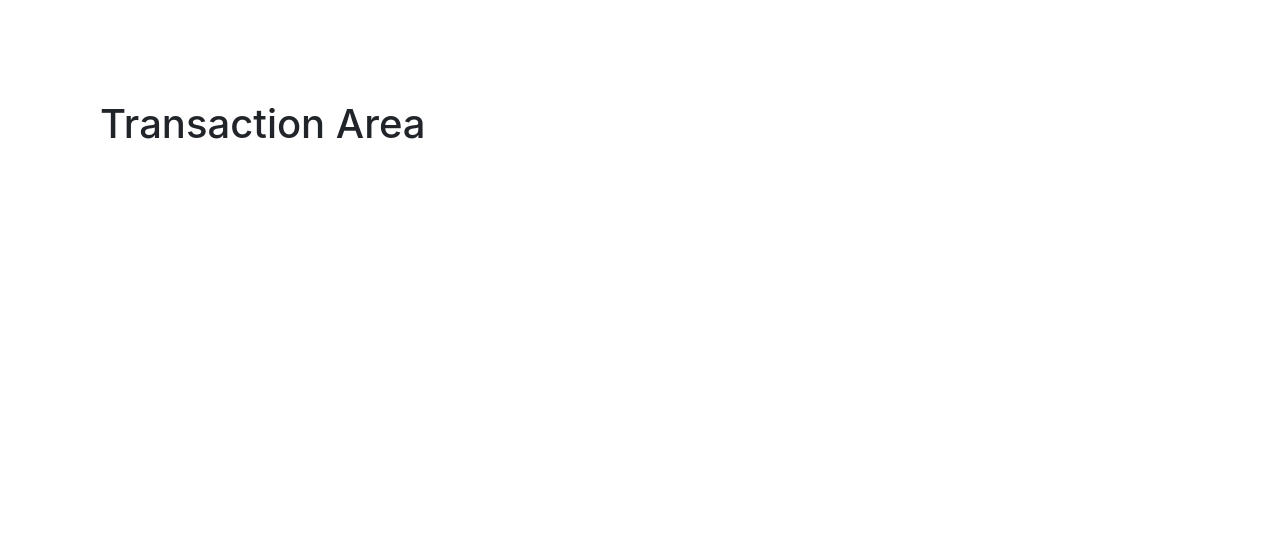
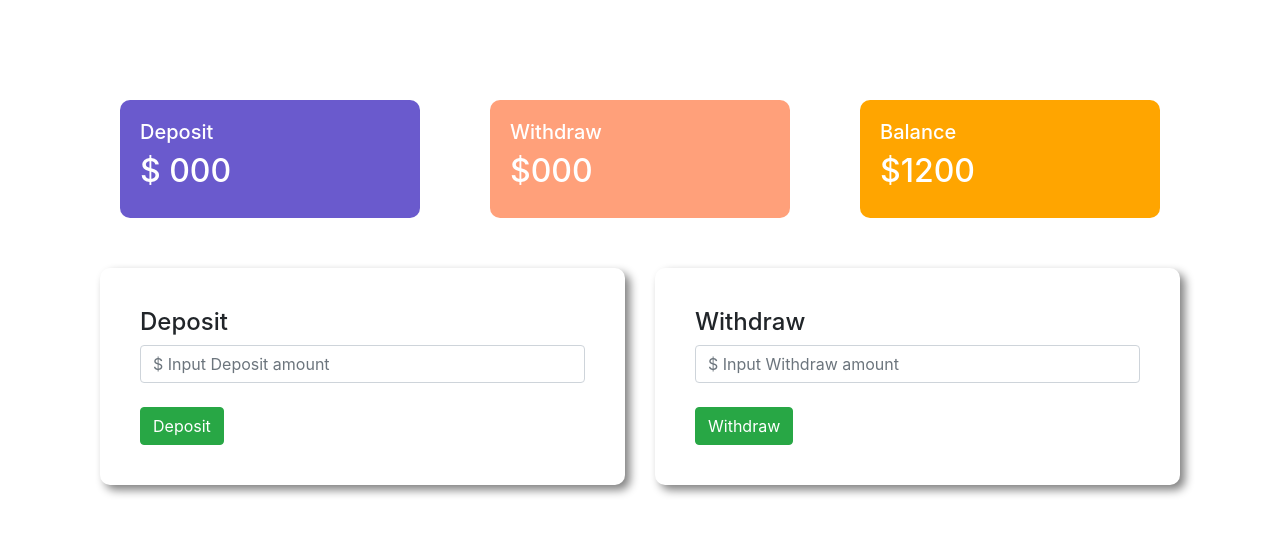
Before and after one commit to NA-Siddiky/pioneer-bank, a plain HTML site: page index.html in a window 1280 px wide. Both pictures are taken after a click on the button "Enter". Drawn offline with nearby package versions, Linux system fonts and the light colour scheme.

Commit message:
adding codes

```diff
--- a/index.html
+++ b/index.html
@@ -24,10 +24,48 @@
         </div>
     </div>
     <div id="transaction-area">
-        <h1> Transaction Area </h1>
+        <div class="row">
+            <div class="col-md-4">
+                <div class="deposit status">
+                    <h5>Deposit</h5>
+                    <h2>$ <span id="currentDeposit">000</span></h2>
+                </div>
+            </div>
+            <div class="col-md-4">
+                <div class="withdraw status">
+                    <h5>Withdraw</h5>
+                    <h2>$000</h2>
+                </div>
+            </div>
+            <div class="col-md-4">
+                <div class="balance status">
+                    <h5>Balance</h5>
+                    <h2>$1200</h2>
+                </div>
+            </div>
+        </div>
+        <div class="row">
+            <div class="col-md-6">
+                <div class="submit-area">
+                    <h4>Deposit</h4>
+                    <input id="depositAmount" type="text" class="form-control" placeholder="$ Input Deposit amount">
+                    <br>
+                    <button id="button-deposit" class="btn btn-success">Deposit</button>
+                </div>
+            </div>
+            <div class="col-md-6">
+                <div class="submit-area">
+                    <h4>Withdraw</h4>
+                    <input type="text" class="form-control" placeholder="$ Input Withdraw amount">
+                    <br>
+                    <button id="button-withdraw" class="btn btn-success">Withdraw</button>
+                </div>
+            </div>
+        </div>
     </div>
     <script>
-        const loginBtn = document.getElementById("login-area");
+        //login button event handler /
+        const loginBtn = document.getElementById("login-button");
         loginBtn.addEventListener('click', function () {
             const loginArea = document.getElementById("login-area")
             loginArea.style.display = "none";
@@ -35,6 +73,20 @@
             const transactionArea = document.getElementById("transaction-area");
             transactionArea.style.display = "block";
         })
+        //login button event handler /
+        const depositBtn = document.getElementById("button-deposit");
+        depositBtn.addEventListener("click", function () {
+            const depositAmount = document.getElementById("depositAmount").value;
+            const depositAmountNumber = parseFloat(depositAmount);
+
+            const currentDeposit = document.getElementById("currentDeposit").innerText;
+            const currentDepositNumber = parseFloat("currentDeposit");
+
+            const totalDeposit = depositAmountNumber + currentDepositNumber;
+            console.log(totalDeposit);
+        })
+
+
 
     </script>
 
--- a/style.css
+++ b/style.css
@@ -8,6 +8,22 @@ body {
   border-radius: 10px;
   box-shadow: 5px 5px 10px gray;
 }
-#transaction-area{
+#transaction-area {
   display: none;
 }
+
+.status {
+  margin: 0 20px;
+  color: white;
+  padding: 20px;
+  border-radius: 10px;
+}
+.deposit {
+  background-color: slateblue;
+}
+.withdraw {
+  background-color: lightsalmon;
+}
+.balance {
+  background-color: orange;
+}
```
